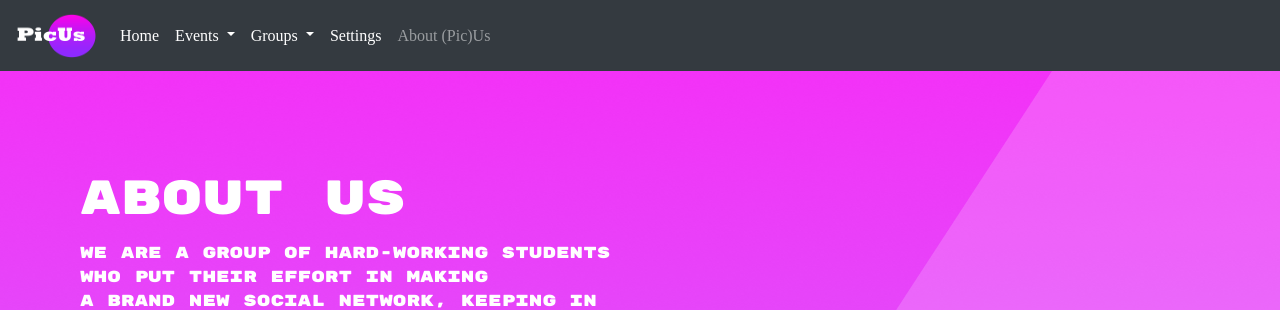
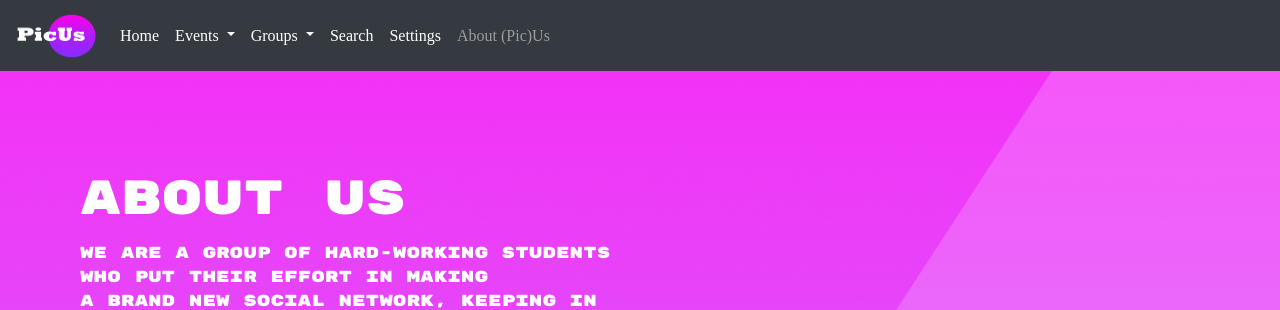
Before and after one commit to RickSunder/picus2.0, a Flask app: page /aboutus in a window 1280 px wide. Shown: the top 310 px of the page. Run offline with Flask 2, Linux system fonts and the light colour scheme; the visitor is signed in with stand-in values (Sample User, id 1); some libraries are stand-ins or nearby versions; some web fonts are replaced.

Commit message:
eijffnvrinnv

```diff
--- a/templates/layout.html
+++ b/templates/layout.html
@@ -56,6 +56,9 @@
                                             </div>
 
            <li class="nav-item active">
+        <a class="nav-link" href="{{url_for('search') }}">Search</a>
+        </li>
+         <li class="nav-item active">
         <a class="nav-link" href="{{url_for('settings') }}">Settings</a>
         </li>
             <a class="nav-link" href="{{url_for('aboutus') }}">About (Pic)Us</a>
```
